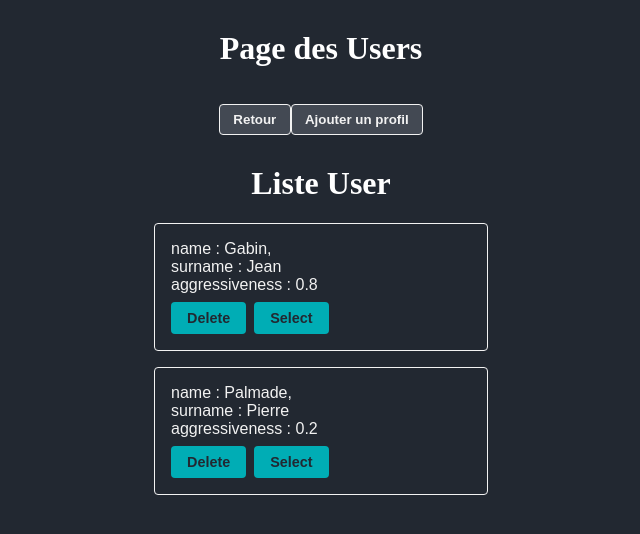
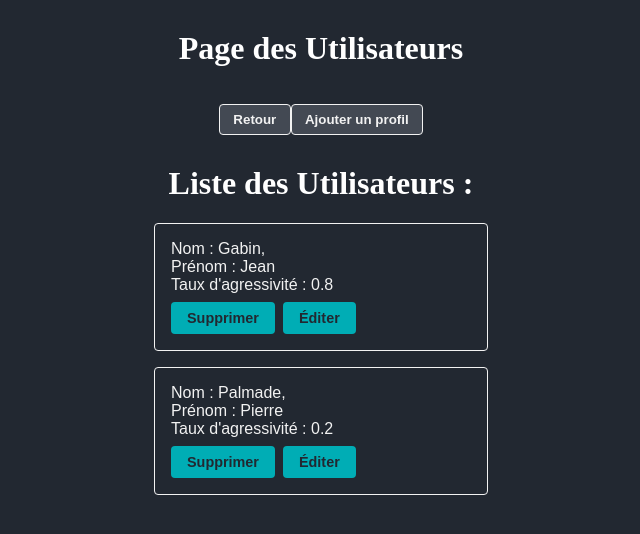
Before and after one commit to 2019-2020-ps6/2022-2023-ps6-les-gourmets, an Angular app in the folder front-end/: page /ListeUserPage in a window 1280 px wide. Shown: the top 534 px of the page, without its empty margins (319-959 px from the left). Built offline with nearby package versions, Linux system fonts and the light colour scheme.

Commit message:
correction couleurs scss, correction franglais #18

```diff
--- a/front-end/src/app/Components/Jouer/EndPage/EndPageComponent.component.scss
+++ b/front-end/src/app/Components/Jouer/EndPage/EndPageComponent.component.scss
@@ -9,6 +9,12 @@ h1 {
     font-family: 'Roboto', sans-serif;
     font-weight: 300;
   }
+
+  li{
+    color: #fff;
+    margin-top: 30px;
+    text-align: center;
+}
 
 
   .buttons-container {
--- a/front-end/src/app/Components/Users/ListUser/ListeUser.component.html
+++ b/front-end/src/app/Components/Users/ListUser/ListeUser.component.html
@@ -1,4 +1,4 @@
-<h1>Liste User</h1>
+<h1>Liste des Utilisateurs : </h1>
 <div class="user-List">
   <span>
     <div class="User" *ngFor="let user of UserList">
--- a/front-end/src/app/Components/Users/User/User.component.html
+++ b/front-end/src/app/Components/Users/User/User.component.html
@@ -1,10 +1,10 @@
 <div class = "profile">
-    name : {{User.name}},<br>
-    surname : {{User.surname}}<br>
+    Nom : {{User.name}},<br>
+    Prénom : {{User.surname}}<br>
     <div *ngIf="isMod">
-      aggressiveness : {{User.aggressivness}}<br>
-      <button (click)="delete()">Delete</button>
-      <button (click)="selectUser()" [routerLink]="['/UserProfilePage']">Select</button>
+      Taux d'agressivité : {{User.aggressivness}}<br>
+      <button (click)="delete()">Supprimer</button>
+      <button (click)="selectUser()" [routerLink]="['/UserProfilePage']">Éditer</button>
     </div>
     <div *ngIf="isMod == false">
       <button (click)="selectUser()" [routerLink]="['/ChoixQuiz']">Sélectionner</button>
--- a/front-end/src/app/Components/Users/UserForm/UserForm.component.html
+++ b/front-end/src/app/Components/Users/UserForm/UserForm.component.html
@@ -1,12 +1,14 @@
 <h1>Créer un profil</h1>
 <form [formGroup]="userForm">
     <label for="title">
+    <h2>Nom : </h2>
     <input class="input-custom" type="text" id="name" [formControlName]="'name'">
     </label>
     <label for="title">
+    <h2>Prénom : </h2>
     <input class="input-custom" type="text" id="surname" [formControlName]="'surname'">
     </label>
-    <button type="submit" class="button-card" (click)="addUser()" [routerLink]="'/UserProfilePage'">Create</button>
+    <button type="submit" class="button-card" (click)="addUser()" [routerLink]="'/UserProfilePage'">Créer</button>
 
 </form>
 <!-- <br> data: {{userForm.getRawValue() | json}} -->
--- a/front-end/src/app/Components/Users/UserForm/UserForm.component.scss
+++ b/front-end/src/app/Components/Users/UserForm/UserForm.component.scss
@@ -1,4 +1,4 @@
-h1 {
+h1,h2 {
     font-size: 2rem;
     text-align: center;
     margin-bottom: 1rem;
--- a/front-end/src/app/Components/Users/UserListPage/ListeUserPage.component.html
+++ b/front-end/src/app/Components/Users/UserListPage/ListeUserPage.component.html
@@ -1,4 +1,4 @@
-<h1>Page des Users</h1>
+<h1>Page des Utilisateurs</h1>
 <div>
     <button class="button-card" [routerLink]="['/MenuChoixCreation']">Retour</button>
     <button (click)="AddUser()">Ajouter un profil</button>
--- a/front-end/src/app/Components/Users/UserProfilePage/UserProfilePage.component.html
+++ b/front-end/src/app/Components/Users/UserProfilePage/UserProfilePage.component.html
@@ -11,7 +11,7 @@
         <input type="text" value={{UserModified.name}} placeholder={{UserModified.name}} [formControlName]="'name'"/>
     </div>
     <div>
-        <h2>Perks de l'utilisateur</h2>
+        <h2>Agressivité de l'utilisateur</h2>
         <input type="range" class="slider" name="Name" min="0" max="1" value={{UserModified.aggressivness}} step="0.1" [formControlName]="'aggressivness'"/>
     </div>
 </form>
@@ -31,6 +31,6 @@
 
 </div>
 <div>
-    <button (click) ="applyChanges()" [routerLink]="['/ListeUserPage']">confirm changes</button>
-    <button (click) ="cancelChanges()">revert changes</button>
+    <button (click) ="applyChanges()" [routerLink]="['/ListeUserPage']">confirmer les changements</button>
+    <button (click) ="cancelChanges()">annuler les changements</button>
 </div>
```
